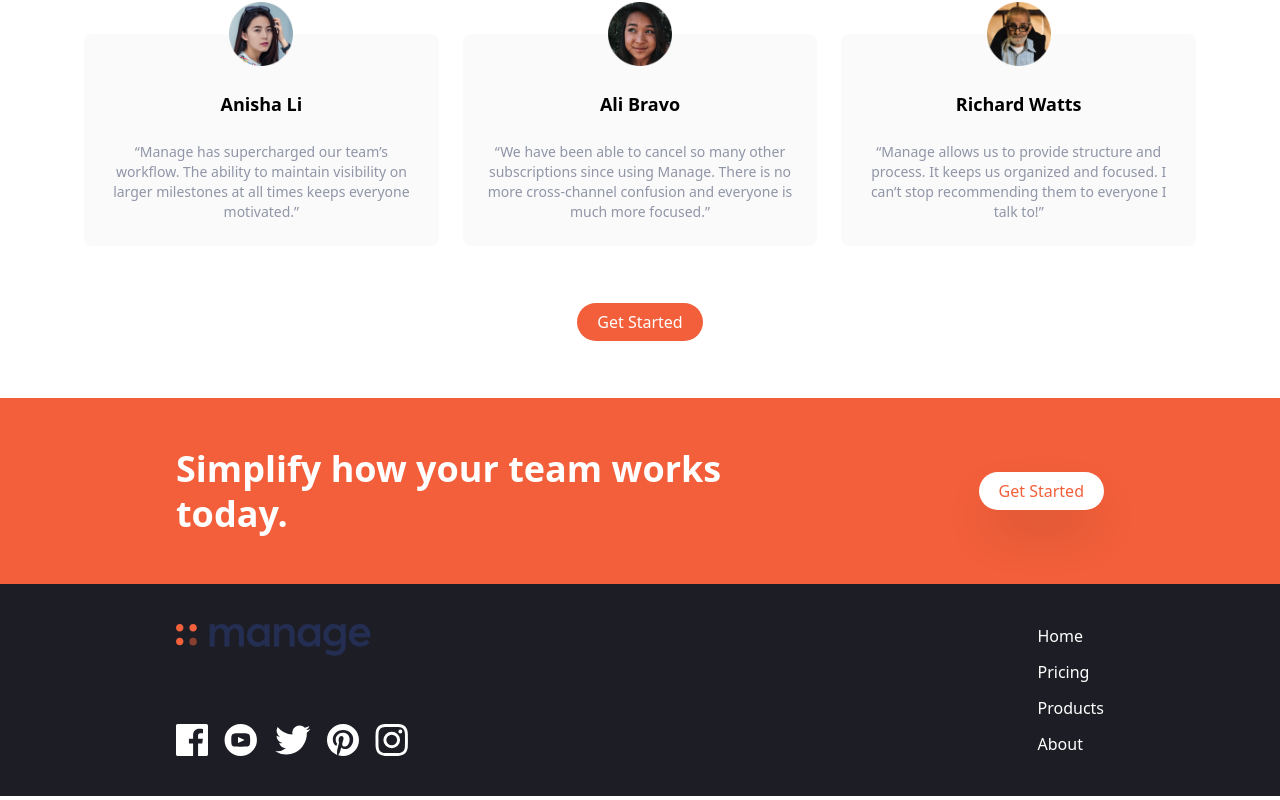
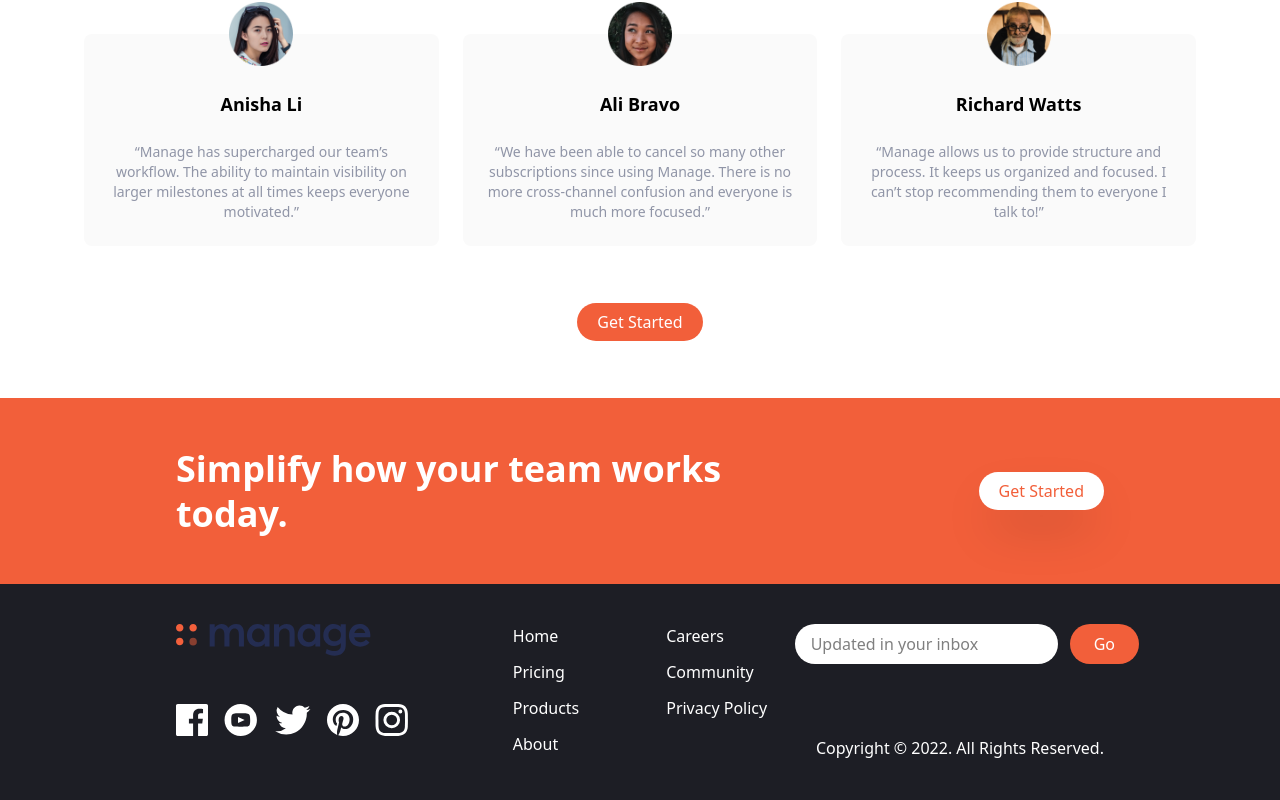
Before and after one commit to Dumte/manage-landing-page, a React (Vite) app: page / in a window 1280 px wide. Shown: the part 1362-2162 px from the top of the page. Built offline with nearby package versions, Linux system fonts and the light colour scheme.

Commit message:
Add footer and navbar components with updated structure and styles

```diff
--- a/src/cta/Cta.jsx
+++ b/src/cta/Cta.jsx
@@ -16,6 +16,9 @@ const Cta = () => {
         </div>
       </div>
     </section>
+
+    // Footer
+
   );
 }
 
--- a/src/footer/Footer.jsx
+++ b/src/footer/Footer.jsx
@@ -1,13 +1,20 @@
 const Footer = () => {
   return (
     <footer className="bg-veryDarkBlue">
-      <div className="container mx-auto py-10 px-6 flex justify-between space-y-8 flex-col-reverse md:space-y-0 md:flex-row">
-        <div className="flex flex-col-reverse items-center justify-between space-y-12 md:flex-col md:space-y-0 md:items-start">
+      {/* Flex Container */}
+      <div className="container mx-auto py-10 px-6 flex justify-between md:space-x-0 space-y-8 flex-col-reverse md:space-y-0 md:flex-row">
+        {/* Logo and Social Links Container */}
+        <div className="flex flex-col-reverse items-center justify-between space-y-12 md:flex-col md:space-y-6 md:items-start md:w-1/3">
+          <div className="mx-auto md:text-sm my-6 text-center text-white md:hidden">
+            Copyright &copy; 2022. All Rights Reserved.
+          </div>
+          {/* Logo */}
           <div>
             <img src="./logo.svg" alt="manage logo" className="h-8" />
           </div>
 
-          <div className="flex justify-center space-x-4">
+          {/* Social Links Container */}
+          <div className="flex  my-6 space-x-4">
             <a href="#">
               <img
                 src="./icon-facebook.svg"
@@ -47,13 +54,52 @@ const Footer = () => {
         </div>
 
         {/* List Container */}
-        <div className="flex justify-around space-x-32">
-            <div className="flex flex-col space-y-3 text-white">
-                <a href="#" className="hover:text-brightRed">Home</a>
-                <a href="#" className="hover:text-brightRed">Pricing</a>
-                <a href="#" className="hover:text-brightRed">Products</a>
-                <a href="#" className="hover:text-brightRed">About</a>
+        <div className="flex justify-around space-x-8 md:w-1/3">
+          <div className="flex flex-col space-y-3 text-white">
+            <a href="#" className="hover:text-brightRed">
+              Home
+            </a>
+            <a href="#" className="hover:text-brightRed">
+              Pricing
+            </a>
+            <a href="#" className="hover:text-brightRed">
+              Products
+            </a>
+            <a href="#" className="hover:text-brightRed">
+              About
+            </a>
+          </div>
+          <div className="flex flex-col space-y-3 text-white">
+            <a href="#" className="hover:text-brightRed">
+              Careers
+            </a>
+            <a href="#" className="hover:text-brightRed">
+              Community
+            </a>
+            <a href="#" className="hover:text-brightRed">
+              Privacy Policy
+            </a>
+          </div>
+        </div>
+
+        {/* Input Container */}
+        <div className="flex flex-col justify-between md:w-1/3">
+          <form>
+            <div className="flex space-x-3">
+              <input
+                type="text"
+                className="rounded-full focus:outline-none flex-1 px-4 bg-white"
+                placeholder="Updated in your inbox"
+              />
+              <button className="bg-brightRed py-2 px-6 hover:bg-brightRedLight focus:outline-none text-white rounded-full">
+                Go
+              </button>
             </div>
+          </form>
+
+          <div className="hidden md:block text-white md:text-right">
+            Copyright &copy; 2022. All Rights Reserved.
+          </div>
         </div>
       </div>
     </footer>
--- a/src/navbar/Navbar.jsx
+++ b/src/navbar/Navbar.jsx
@@ -1,23 +1,48 @@
+const Navbar = () => {
+  return (
+    <div className="relative p-6 container mx-auto">
+      <div className="flex items-center justify-between">
+        <div className="pt-2 cursor-pointer">
+          <img src="./logo.svg" alt="Logo" />
+        </div>
 
+        <div className="hidden md:flex space-x-3">
+          <a href="#" className="hover:text-darkGrayishBlue">
+            Pricing
+          </a>
+          <a href="#" className="hover:text-darkGrayishBlue">
+            Product
+          </a>
+          <a href="#" className="hover:text-darkGrayishBlue">
+            About Us
+          </a>
+          <a href="#" className="hover:text-darkGrayishBlue">
+            Careers
+          </a>
+          <a href="#" className="hover:text-darkGrayishBlue">
+            Community
+          </a>
+        </div>
 
-const Navbar = () => {
-  return <div className="relative p-6 container mx-auto">
-    <div className="flex items-center justify-between">
-      <div className="pt-2 cursor-pointer" >
-        <img src="./logo.svg" alt="Logo" />
+        <a
+          href="#"
+          className="hidden md:block baseline hover:bg-brightRedLight py-2 px-5 bg-brightRed text-white rounded-full"
+        >
+          Get Started
+        </a>
+
+        {/* The Hamburger Menu Icon */}
+        <button
+          id="menu-btn"
+          className="block hamburger md:hidden focus:outline-none"
+        >
+          <span className="hamburger-top"></span>
+          <span className="hamburger-middle"></span>
+          <span className="hamburger-bottom"></span>
+        </button>
       </div>
-
-      <div className="hidden md:flex space-x-3">
-        <a href="#" className="hover:text-darkGrayishBlue">Pricing</a>
-        <a href="#" className="hover:text-darkGrayishBlue">Product</a>
-        <a href="#" className="hover:text-darkGrayishBlue">About Us</a>
-        <a href="#" className="hover:text-darkGrayishBlue">Careers</a>
-        <a href="#" className="hover:text-darkGrayishBlue">Community</a>
-      </div>
-
-      <a href="#" className= "hidden md:block baseline hover:bg-brightRedLight py-2 px-5 bg-brightRed text-white rounded-full">Get Started</a>
     </div>
-  </div>;
+  );
 };
 
 export default Navbar;
```
